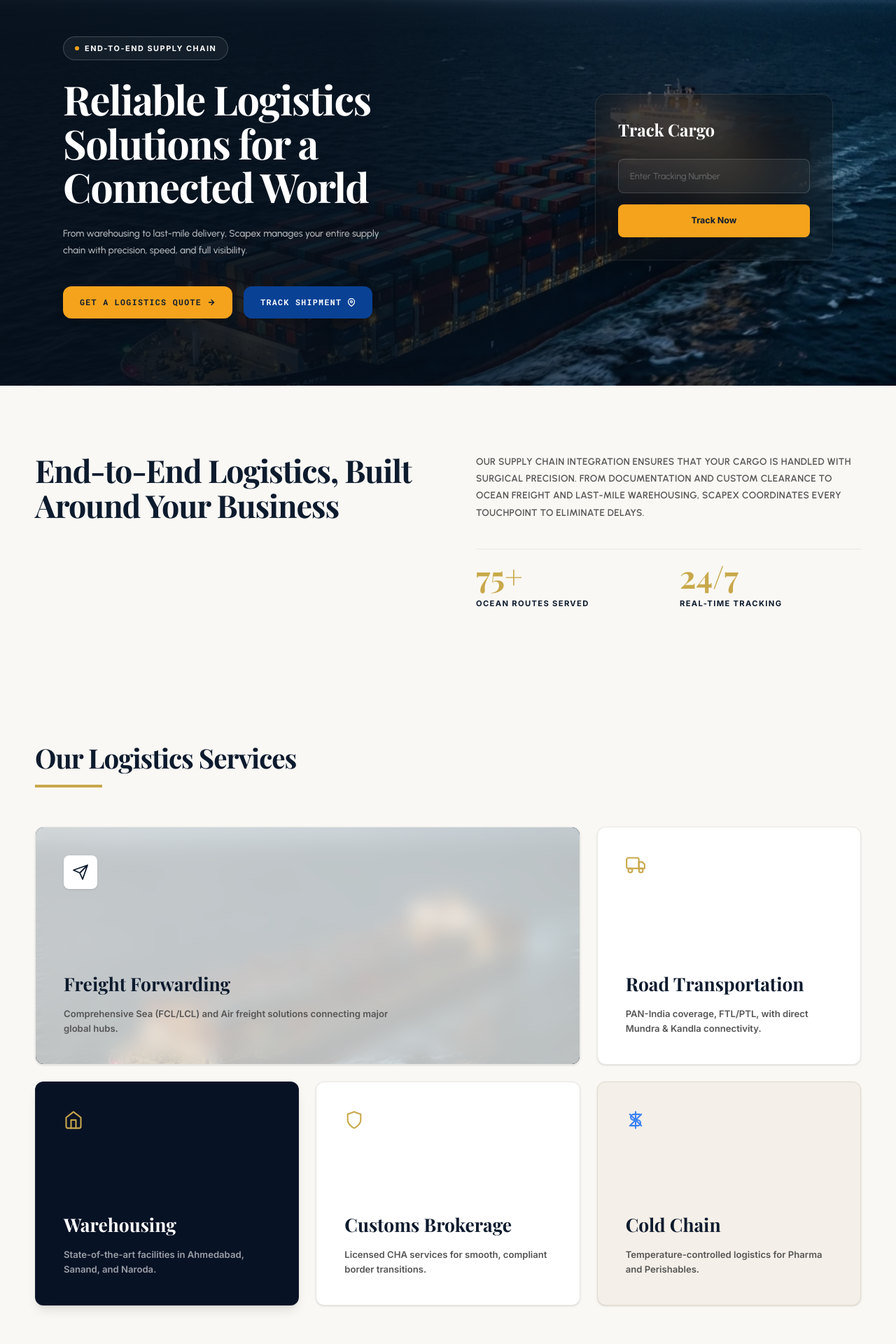
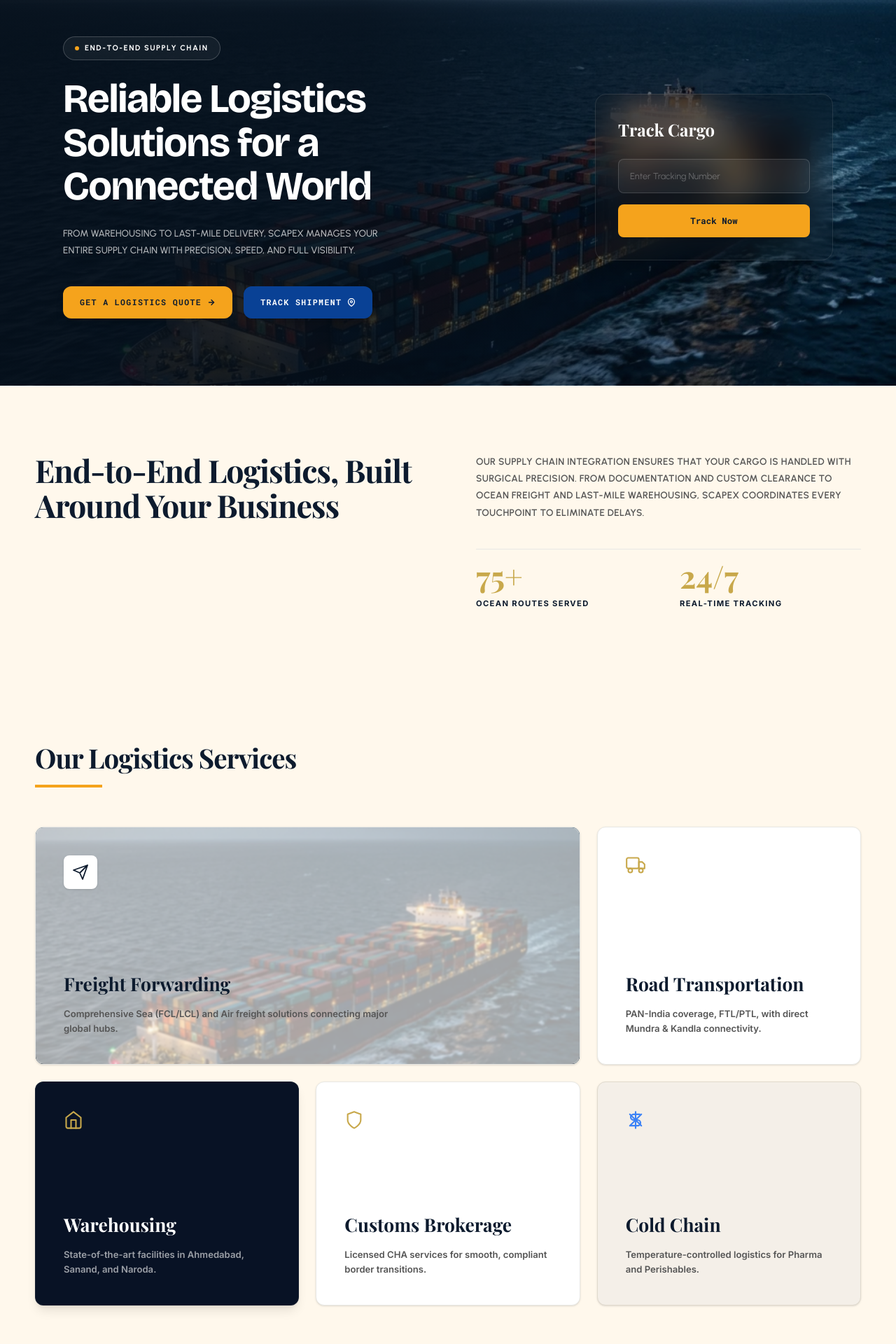
Before and after one commit to hardildesai/scapex, a React (Vite) app: page /logistics in a window 1280 px wide. Shown: the part 160-2080 px from the top of the page at 70% size. Built offline with nearby package versions, Linux system fonts and the light colour scheme; a web font is replaced by a local one.

Commit message:
logistics done

```diff
--- /dev/null
+++ b/src/components/AnimatedCounter.tsx
@@ -0,0 +1,58 @@
+import { useEffect, useState, useRef } from 'react'
+
+interface CounterProps {
+  end: number
+  duration?: number
+  suffix?: string
+}
+
+export default function AnimatedCounter({ end, duration = 2000, suffix = '' }: CounterProps): JSX.Element {
+  const [count, setCount] = useState(0)
+  const [started, setStarted] = useState(false)
+  const elementRef = useRef<HTMLSpanElement>(null)
+
+  useEffect(() => {
+    const observer = new IntersectionObserver(
+      ([entry]) => {
+        if (entry.isIntersecting) {
+          setStarted(true)
+          observer.disconnect()
+        }
+      },
+      { threshold: 0.1 }
+    )
+    if (elementRef.current) {
+      observer.observe(elementRef.current)
+    }
+    return () => observer.disconnect()
+  }, [])
+
+  useEffect(() => {
+    if (!started) return
+
+    let startTime: number | null = null
+    let animationFrameId: number
+
+    const step = (timestamp: number) => {
+      if (!startTime) startTime = timestamp
+      const progress = Math.min((timestamp - startTime) / duration, 1)
+      const easeProgress = 1 - Math.pow(1 - progress, 3) // easeOutCubic
+      setCount(Math.floor(easeProgress * end))
+
+      if (progress < 1) {
+        animationFrameId = requestAnimationFrame(step)
+      } else {
+        setCount(end)
+      }
+    }
+
+    animationFrameId = requestAnimationFrame(step)
+    return () => cancelAnimationFrame(animationFrameId)
+  }, [started, end, duration])
+
+  return (
+    <span ref={elementRef}>
+      {count.toLocaleString()}{suffix}
+    </span>
+  )
+}
--- a/src/components/LogisticsCTA.tsx
+++ b/src/components/LogisticsCTA.tsx
@@ -2,7 +2,7 @@
 
 export default function LogisticsCTA(): JSX.Element {
   return (
-    <section className="bg-[#faf8f4] py-24 px-6 md:px-10 text-center" id="logistics-contact">
+    <section className="bg-warm-cream py-24 px-6 md:px-10 text-center" id="logistics-contact">
       <div className="max-w-[660px] mx-auto">
 
         <h2 className="font-serif text-[clamp(2.0rem,5vw,2.8rem)] font-bold text-[#0d1b2e] tracking-tight leading-[1.1] mb-5">
@@ -15,7 +15,7 @@
         <Link
           to="/partner"
           id="logistics-cta-btn"
-          className="inline-block bg-[#c8a84b] text-[#0d1b2e] font-mono font-extrabold text-[0.72rem] tracking-[0.14em] uppercase py-4 px-10 rounded-full hover:bg-[#d4b55a] transition-all duration-200 no-underline shadow-lg shadow-gold/15"
+          className="inline-block bg-gold text-[#0d1b2e] font-mono font-extrabold text-[0.72rem] tracking-[0.14em] uppercase py-4 px-10 rounded-full hover:bg-[#d4b55a] transition-all duration-200 no-underline shadow-lg shadow-gold/15"
         >
           Get in Touch with Our Team
         </Link>
--- a/src/components/LogisticsEndToEnd.tsx
+++ b/src/components/LogisticsEndToEnd.tsx
@@ -1,6 +1,8 @@
+import AnimatedCounter from './AnimatedCounter'
+
 export default function LogisticsEndToEnd(): JSX.Element {
   return (
-    <section className="bg-[#faf8f4] py-24 px-6 md:px-10" id="end-to-end">
+    <section className="bg-warm-cream py-24 px-6 md:px-10" id="end-to-end">
       <div className="max-w-[1180px] mx-auto grid grid-cols-1 lg:grid-cols-2 gap-12 lg:gap-20 items-start">
 
         {/* ── Left: Big Heading ── */}
@@ -20,7 +22,7 @@
             {/* Stat 1 */}
             <div>
               <div className="font-serif text-[2.8rem] font-bold text-[#c8a84b] leading-none">
-                75+
+                <AnimatedCounter end={75} suffix="+" />
               </div>
               <div className="font-sans text-[0.70rem] font-bold tracking-[0.12em] uppercase text-[#0d1b2e] mt-2">
                 Ocean Routes Served
--- a/src/components/LogisticsFAQ.tsx
+++ b/src/components/LogisticsFAQ.tsx
@@ -32,7 +32,7 @@
   const [openIdx, setOpenIdx] = useState<number | null>(null)
 
   return (
-    <section className="bg-[#faf8f4] py-24 px-6 md:px-10" id="logistics-faq">
+    <section className="bg-warm-cream py-24 px-6 md:px-10" id="logistics-faq">
       <div className="max-w-[760px] mx-auto">
 
         {/* Header */}
--- a/src/components/LogisticsInfrastructure.tsx
+++ b/src/components/LogisticsInfrastructure.tsx
@@ -20,7 +20,7 @@
 
 export default function LogisticsInfrastructure(): JSX.Element {
   return (
-    <section className="bg-white py-24 px-6 md:px-10" id="logistics-infrastructure">
+    <section className="bg-warm-cream py-24 px-6 md:px-10" id="logistics-infrastructure">
       <div className="max-w-[1180px] mx-auto grid grid-cols-1 lg:grid-cols-2 gap-12 lg:gap-20 items-center">
 
         {/* ── Left: Text ── */}
--- a/src/components/LogisticsPageHero.tsx
+++ b/src/components/LogisticsPageHero.tsx
@@ -16,21 +16,21 @@
           <div>
             {/* Top Badge */}
             <div className="mb-6">
-              <span className="inline-flex items-center gap-2 bg-white/5 border border-white/20 text-white text-[0.68rem] font-bold tracking-[0.14em] uppercase px-4 py-2 rounded-full">
+              <span className="inline-flex font-urbanist items-center gap-2 bg-white/5 border border-white/20 text-white text-[0.68rem] font-bold tracking-[0.14em] uppercase px-4 py-2 rounded-full">
                 <span className="w-1.5 h-1.5 rounded-full bg-[#f5a31c]" />
                 END-TO-END SUPPLY CHAIN
               </span>
             </div>
 
             {/* Heading */}
-            <h1 className="font-serif font-bold text-white leading-[1.08] tracking-tight mb-6 text-[clamp(2.4rem,5vw,3.6rem)]">
+            <h1 className="font-bricolage font-bold text-white leading-[1.08] tracking-tight mb-6 text-[clamp(2.4rem,5vw,3.6rem)]">
               Reliable Logistics<br />
               Solutions for a<br />
               Connected World
             </h1>
 
             {/* Subtitle */}
-            <p className="font-urbanist text-[0.85rem] text-white/70 leading-[1.78] max-w-[480px] mb-10 font-medium">
+            <p className="font-urbanist uppercase text-[0.85rem] text-white/70 leading-[1.78] max-w-[480px] mb-10 font-medium">
               From warehousing to last-mile delivery, Scapex manages your entire supply chain with precision, speed, and full visibility.
             </p>
 
@@ -68,7 +68,7 @@
           <div className="flex justify-center lg:justify-end">
             <div
               id="track-cargo"
-              className="bg-black/20 border border-white/10 rounded-2xl p-8 backdrop-blur-2xl w-full max-w-[340px] shadow-2xl transition-all duration-300"
+              className="bg-black/10 border border-white/10 rounded-2xl p-8 backdrop-blur-xl w-full max-w-[340px] shadow-2xl transition-all duration-300"
             >
               <h3 className="font-serif text-[1.5rem] font-bold text-white mb-6">
                 Track Cargo
@@ -84,7 +84,7 @@
 
               <button
                 type="button"
-                className="w-full bg-[#f5a31c] text-[#0d1b2e] font-sans font-bold text-[0.78rem] py-3.5 rounded-lg hover:bg-[#ffb438] transition-all duration-200 cursor-pointer shadow-md"
+                className="w-full bg-[#f5a31c] text-[#0d1b2e] font-mono font-bold text-[0.78rem] py-3.5 rounded-lg hover:bg-[#ffb438] transition-all duration-200 cursor-pointer shadow-md"
               >
                 Track Now
               </button>
--- a/src/components/LogisticsServicesGrid.tsx
+++ b/src/components/LogisticsServicesGrid.tsx
@@ -1,6 +1,6 @@
 export default function LogisticsServicesGrid(): JSX.Element {
   return (
-    <section className="bg-[#faf8f4] py-24 px-6 md:px-10" id="logistics-services">
+    <section className="bg-warm-cream py-24 px-6 md:px-10" id="logistics-services">
       <div className="max-w-[1180px] mx-auto">
 
         {/* ── Title ── */}
@@ -8,7 +8,7 @@
           <h2 className="font-serif text-[2.4rem] font-bold text-[#0d1b2e] tracking-tight leading-none">
             Our Logistics Services
           </h2>
-          <div className="w-24 h-1 bg-[#c8a84b] mt-5" />
+          <div className="w-24 h-1 bg-gold mt-5" />
         </div>
 
         {/* ── 3-Column Grid ── */}
@@ -23,7 +23,7 @@
               className="absolute inset-0 w-full h-full object-cover transition-transform duration-700 group-hover:scale-[1.03]"
             />
             {/* Semi-transparent white/grey frosted overlay covering the entire container */}
-            <div className="absolute inset-0 bg-[#faf8f4]/75 backdrop-blur-md" />
+            <div className="absolute inset-0 bg-[#faf8f4]/65 backdrop-blur-[1px]" />
 
             {/* Content (z-10 relative) */}
             <div className="relative z-10 h-full flex flex-col justify-between">
```
Also changed, not shown: src/components/ExportsHero.tsx (+1 -57 lines).
